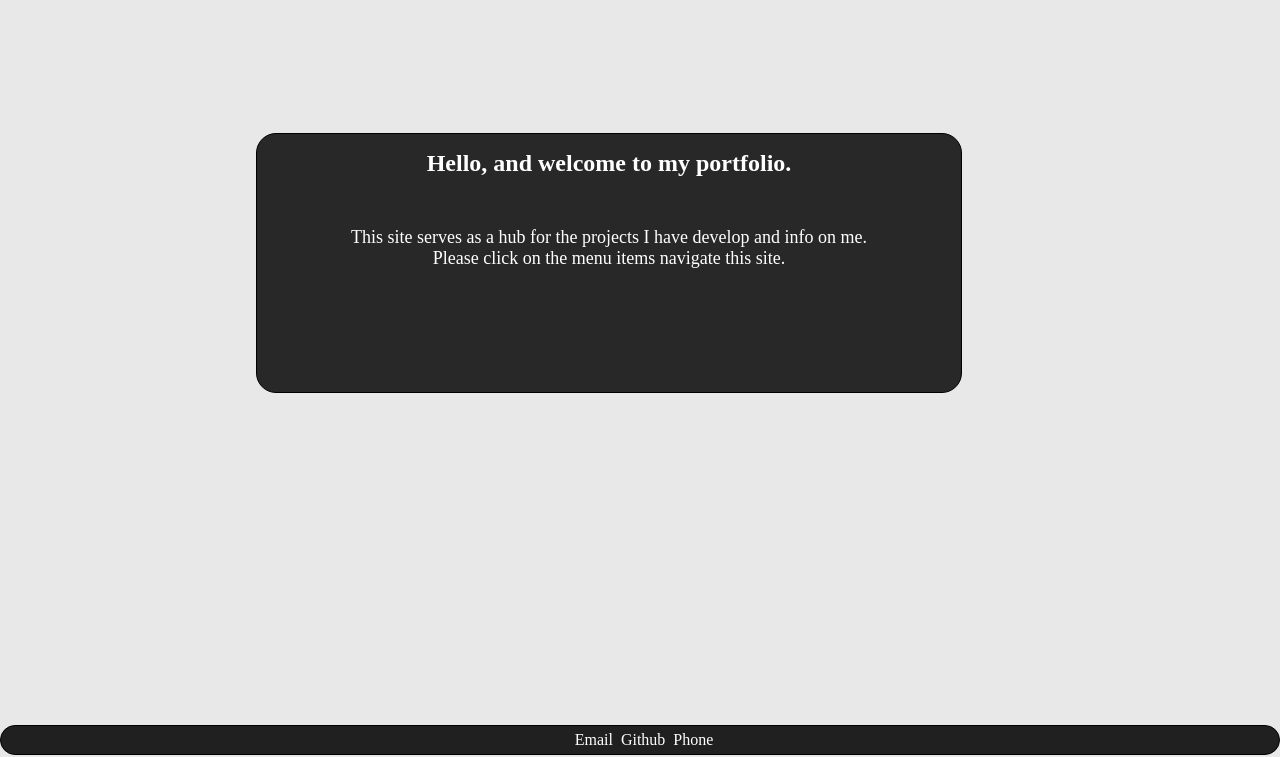
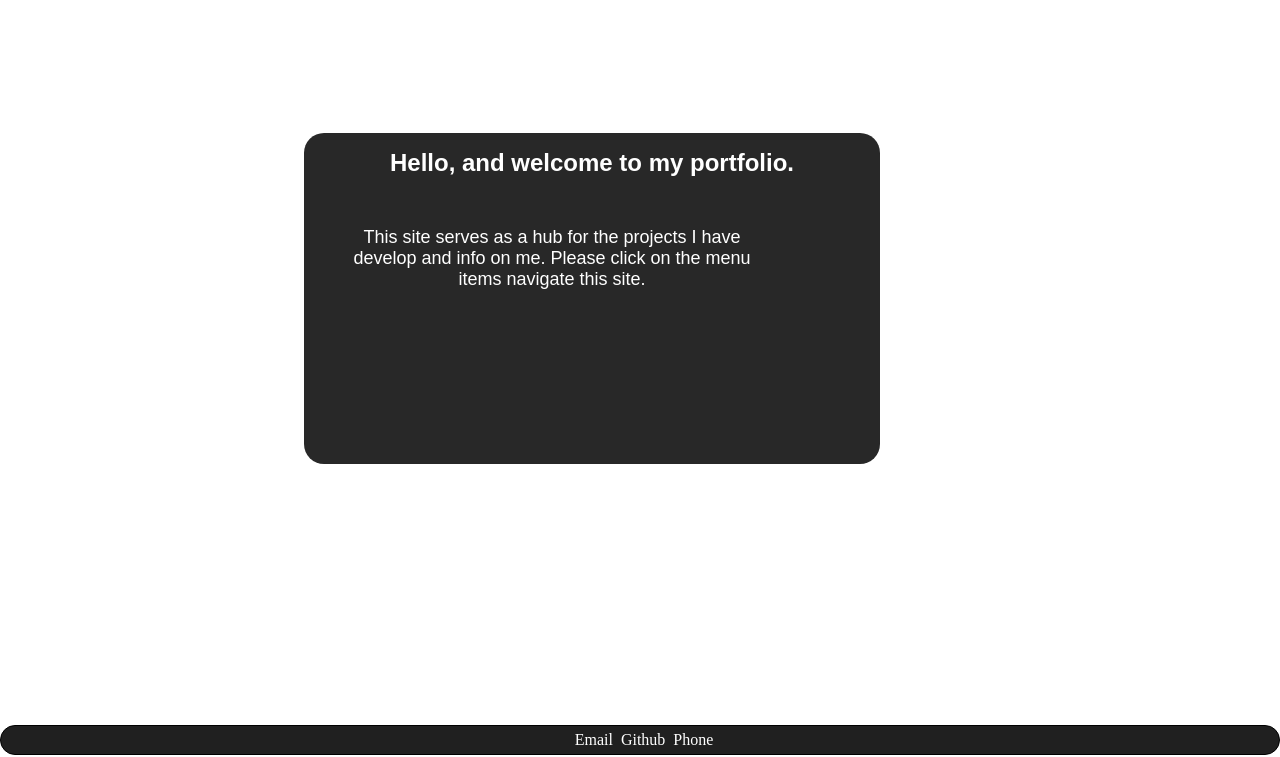
Before and after one commit to Ldumas-byte/portfolio-website, a plain HTML site: page index.html in a window 1280 px wide. Shown: the part 43-800 px from the top of the page. Drawn offline with Linux system fonts and the light colour scheme.

Commit message:
Finished article, sorry for everything.

```diff
--- a/ccs-grid.css
+++ b/ccs-grid.css
@@ -4,13 +4,13 @@
 }
 
 .body-container {
-    color: aliceblue;
+    color: rgb(255, 255, 255);
     height: 100vh;
     display: grid;
     grid-template-columns: 1fr 1fr 1fr;
     grid-template-rows: 2rem 1fr 2rem;
     grid-template-areas: "nav nav nav" "article article article" "footer footer footer";
-    background-color: #E8E8E8;
+    background-color: #ffffff;
 }
 
 nav {
@@ -31,16 +31,14 @@ footer {
 
 article {
     background-color: #282828;
-    border: rgb(0, 0, 0) 1px solid;
     border-radius: 20px;
     grid-area: article;
     color: white;
     text-align: center;
     margin-top: 9rem;
-    margin-left: 16rem;
-    margin-right: 11rem;
-    max-height: 35%;
-    max-width: 55%;
+    margin-left: 19rem;
+    max-height: 45%;
+    max-width: 45%;
     display: flex;
     flex-direction: column;
     row-gap: 1rem;
@@ -94,9 +92,15 @@ ul a {
 
 h1 {
     margin-top: 1rem;
+    font-weight: bold;
+    font-family: Arial, Helvetica, sans-serif;
 }
 
 p {
     font-size: large;
     height: 10rem;
+    width: 25rem;
+    margin-left: 3rem;
+    text-align: center;
+    font-family: Arial, Helvetica, sans-serif;
 }
--- a/index.html
+++ b/index.html
@@ -37,7 +37,7 @@
         <h1> Hello, and welcome to my portfolio.</h1>
         <br>
         <p class="main-text">
-            This site serves as a hub for the projects I have develop and info on me. <br> Please click on the menu items navigate this site.
+            This site serves as a hub for the projects I have develop and info on me. Please click on the menu items navigate this site.
         </p>
     </article>
 
```
